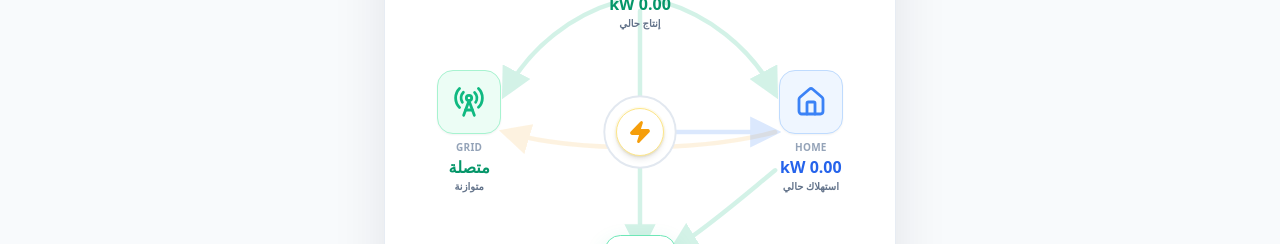
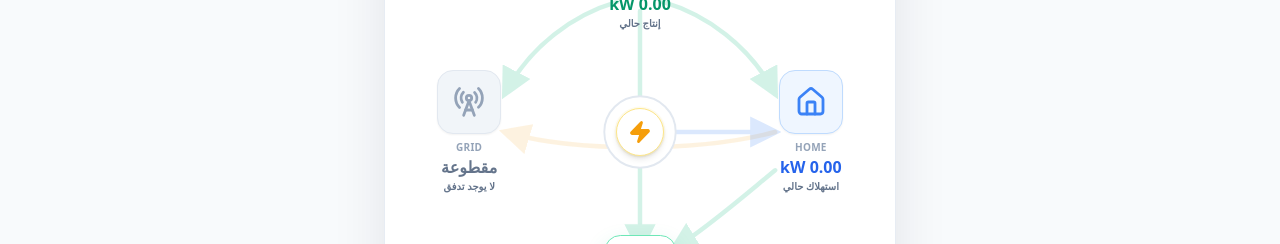
Before and after one commit to mahmoudbir-glitch/Shamsak, a Next.js app: page / in a window 1280 px wide. Shown: the part 263-507 px from the top of the page. Built offline with nearby package versions, Linux system fonts and the light colour scheme; no server answers; the database is empty.

Commit message:
fix: pass grid connection state to live energy flow

```diff
--- a/src/app/page.tsx
+++ b/src/app/page.tsx
@@ -73,6 +73,7 @@ export default function SolarDashboard() {
         gridKw={gridKw}
         batteryKw={batteryKw}
         batteryPercentage={batteryPercentage}
+        gridConnected={snapshot?.gridConnected ?? false}
         todayProductionKWh={snapshot?.todayProductionKWh}
         todayHomeUsageKWh={snapshot?.todayHomeUsageKWh}
         todayGridSavings={snapshot?.todayGridSavings}
```
